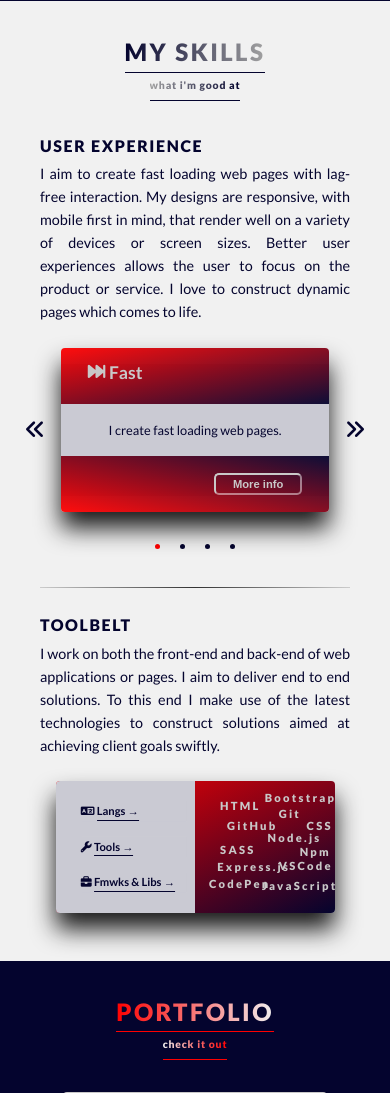
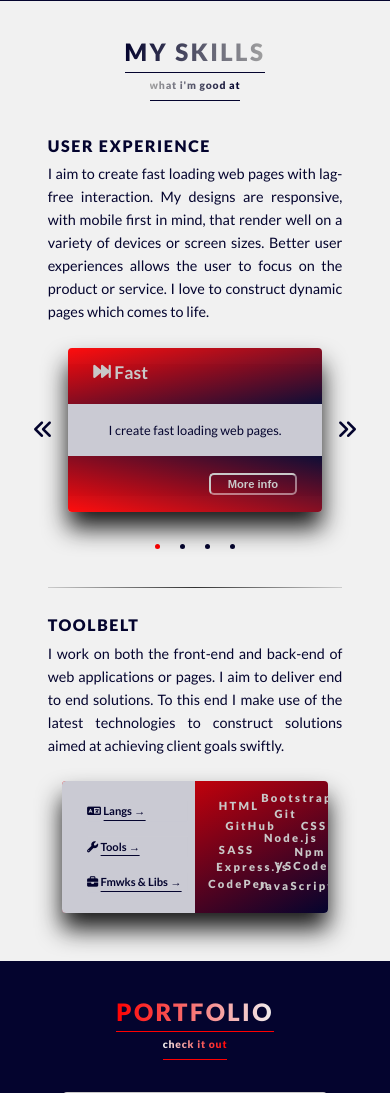
Before and after one commit to SVDwebtech/profile001, a web app: file index.html in a window 390 px wide. Shown: the part 1706-2799 px from the top of the page. Run offline with its HTML, style and script files only (its server is not run), Linux system fonts and the light colour scheme; some libraries are stand-ins or nearby versions.

Commit message:
change .skills__content width to 95% on phone-size

```diff
--- a/css/styles.css
+++ b/css/styles.css
@@ -3689,6 +3689,11 @@ body {
   margin: 0 auto;
   text-align: justify;
 }
+@media (max-width: 37.5em) {
+  .skills__content {
+    width: 95%;
+  }
+}
 .skills__content hr {
   border: 0;
   height: 1px;
--- a/sass/pages/_home.scss
+++ b/sass/pages/_home.scss
@@ -673,6 +673,11 @@
 		width: 100%;
 		margin: 0 auto;
 		text-align: justify;
+
+		@include respond(phone) {
+			width: 95%;
+		}
+
 		// a horizontal line to help seperate (visual) the two subsections of this section
 		hr {
 			border: 0;
```
Also changed, not shown: notes.md (+4 -0 lines).
